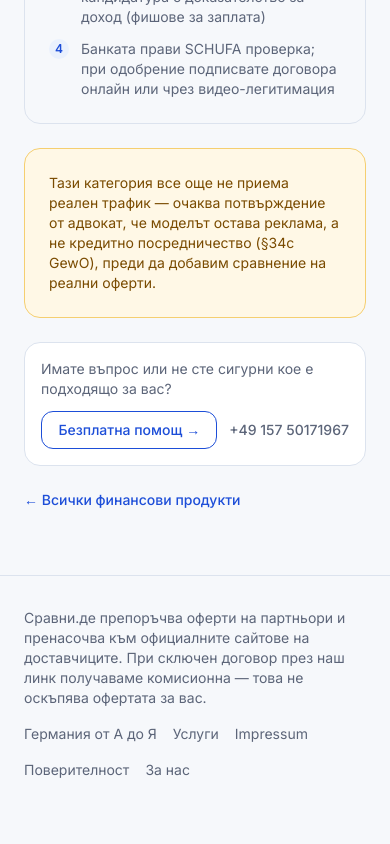
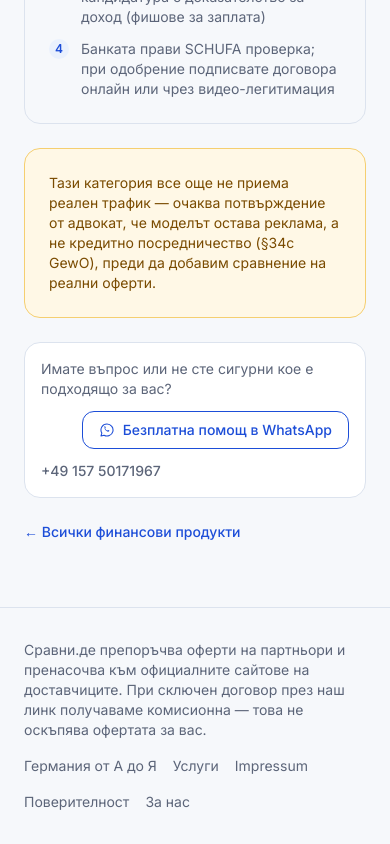
Before and after one commit to TARIFBERATER24/DE-BG-PLATFORM, a Next.js app: page /finansi/krediti in a window 390 px wide. Shown: the part 1099-1943 px from the top of the page. Before the commit the page ends 1911 px from the top, so only its background shows below. Built offline with nearby package versions, Linux system fonts and the light colour scheme.

Commit message:
Switch free-help CTA to WhatsApp with a brand icon
Replaces the mailto primary action with a WhatsApp deep link
(wa.me/message/JXXTA3JHKDX3L1) plus a custom inline WhatsApp glyph in
components/icons.tsx, matching the site's existing icon pattern. Phone
number stays as the secondary link.

```diff
--- a/components/HelpButton.tsx
+++ b/components/HelpButton.tsx
@@ -1,25 +1,32 @@
-const CONTACT_EMAIL = "tarifberatung24@gmail.com";
+import { WhatsAppIcon } from "@/components/icons";
+
 const CONTACT_PHONE = "+49 157 50171967";
+const WHATSAPP_URL = "https://wa.me/message/JXXTA3JHKDX3L1";
 
 type HelpButtonProps = {
   topic: string;
 };
 
 /**
- * mailto/tel for now. Swap the href for the chat-bot embed's open-trigger
- * once that's wired up -- everything else about this button stays the same.
+ * WhatsApp deep link for now. Swap WHATSAPP_URL for the chat-bot embed's
+ * open-trigger once that's wired up -- everything else about this button
+ * stays the same. `topic` is unused by the link itself (wa.me doesn't take a
+ * prefill message for this link type) but kept so callers stay unchanged.
  */
-export default function HelpButton({ topic }: HelpButtonProps) {
+export default function HelpButton({ topic: _topic }: HelpButtonProps) {
   return (
     <div className="mt-6 flex flex-wrap items-center gap-3 rounded-lg border border-line bg-surface p-4">
       <p className="text-sm text-ink-muted">
         Имате въпрос или не сте сигурни кое е подходящо за вас?
       </p>
       <a
-        href={`mailto:${CONTACT_EMAIL}?subject=${encodeURIComponent(`Безплатна помощ: ${topic}`)}`}
-        className="ml-auto inline-flex rounded-md border border-brand px-4 py-2 text-sm font-medium text-brand transition-colors hover:bg-brand-tint"
+        href={WHATSAPP_URL}
+        target="_blank"
+        rel="noopener noreferrer"
+        className="ml-auto inline-flex items-center gap-2 rounded-md border border-brand px-4 py-2 text-sm font-medium text-brand transition-colors hover:bg-brand-tint"
       >
-        Безплатна помощ →
+        <WhatsAppIcon className="h-4 w-4" />
+        Безплатна помощ в WhatsApp
       </a>
       <a
         href={`tel:${CONTACT_PHONE.replace(/\s/g, "")}`}
--- a/components/icons.tsx
+++ b/components/icons.tsx
@@ -52,6 +52,23 @@
   );
 }
 
+export function WhatsAppIcon({ className }: IconProps) {
+  return (
+    <svg viewBox="0 0 24 24" fill="none" className={className} aria-hidden="true">
+      <path
+        d="M12 3a9 9 0 0 0-7.75 13.6L3 21l4.55-1.2A9 9 0 1 0 12 3Z"
+        stroke="currentColor"
+        strokeWidth="1.6"
+        strokeLinejoin="round"
+      />
+      <path
+        d="M8.6 8.4c-.3.6-.4 1.4.4 2.7.9 1.5 2.2 2.6 3.6 3.2 1 .4 1.6.3 2 .1.4-.2.9-.8 1-1.1.1-.3 0-.5-.2-.6l-1.6-.8c-.2-.1-.4-.1-.5.1l-.5.7c-.1.2-.3.2-.5.1-.6-.3-1.3-.8-1.8-1.3s-.9-1.1-1.2-1.7c-.1-.2 0-.4.1-.5l.6-.6c.1-.1.2-.3.1-.5l-.7-1.6c-.1-.2-.3-.3-.6-.3-.4 0-.9.3-1.2.9Z"
+        fill="currentColor"
+      />
+    </svg>
+  );
+}
+
 export function MenuIcon({ className }: IconProps) {
   return (
     <svg viewBox="0 0 24 24" fill="none" className={className} aria-hidden="true">
```
